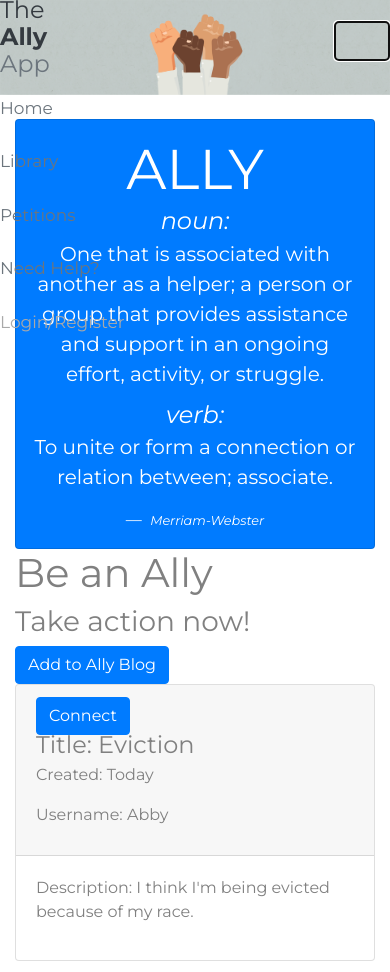
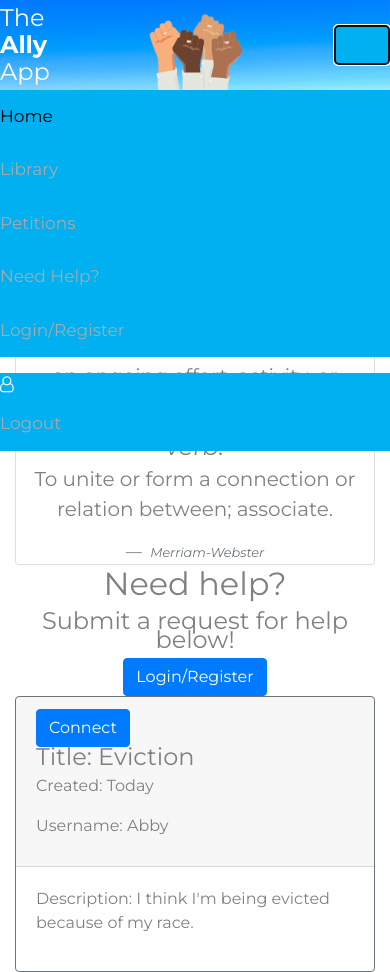
Before and after one commit to aanielson/allyApp-frontEnd, a plain HTML site: page helpBlog.html in a window 390 px wide. Both pictures are taken after a click on the button 362 px from the left and 40 px from the top of the page. Drawn offline with nearby package versions, Linux system fonts and the light colour scheme; a script that the page names is missing.

Commit message:
need help up to date with other repo

```diff
--- a/helpBlog.html
+++ b/helpBlog.html
@@ -28,114 +28,118 @@
         <nav class="homepage-nav navbar navbar-expand-md static-top p-0 fixed-top" id="navlinks">
             <div class="container-fluid">
                 <!--Ally App Logo?-->
-                <div id="logo" class="text-dark mr-3">
+                <div id="logo" class="text-white mr-3 mt-2">
                     <h4>The</h4>
                     <h4><strong>Ally</strong></h4>
-                    <h4 class="text-secondary">App</h4>
+                    <h4 class="">App</h4>
                 </div>
-                <button class="navbar-toggler" type="button" data-toggle="collapse" data-target=".navbarNav">
-                    <span class="text-secondary navbar-toggler-icon"></span>
+                <button class="navbar-toggler text-white" type="button" data-toggle="collapse" data-target=".navbarNav">
+                    <span class="text-white navbar-toggler-icon"></span>
                 </button>
                 <div class="navbar-collapse collapse w-100 order-1 order-md-0 dual-collapse2 navbarNav">
                     <ul class="navbar-nav mr-auto">
-                        <li class="nav-item active"><a href="/" class="text-secondary nav-link active">Home<span
+                        <li class="nav-item active"><a href="/" class="nav-link active">Home<span
                                     class="sr-only">(current)</span></a></li>
-                        <li class="nav-item"><a href="/library" class="text-secondary nav-link">Library</a></li>
-                        <li class="nav-item"><a href="#" class="text-secondary nav-link">Petitions</a></li>
-                        <li class="nav-item"><a href="/helpBlog" class="text-secondary nav-link">Need Help?</a></li>
+                        <li class="nav-item"><a href="/library" class="nav-link">Library</a></li>
+                        <li class="nav-item"><a href="/petitions" class="nav-link">Petitions</a></li>
+                        <li class="nav-item"><a href="/helpBlog" class="nav-link">Need Help?</a></li>
+
                     </ul>
                 </div>
                 <div class="navbar-collapse collapse w-100 order-3 dual-collapse2 navbarNav">
                     <ul class="navbar-nav ml-auto">
-                        <li class="nav-item">
                         <!--Link to Login Page-->
-                            <a class="nav-link login-link" href="/users/login">
-                                <!--Avatar img displays in far right corner-->
-                                <div class="user-avatar-div">
-                                    <span id="loggedin">Login/Register</span>
-                                </div>
-                            </a>
-                        </li>
+                        <li class="nav-item"><a class="nav-link login-link" href="/users/login">
+                                <span id="loggedin">Login/Register</span></a></li>
+                        <li class="nav-item mt-3"><span class="icon-box"><i
+                                    class="fa fa-user-o fa-xxs text-white"></i></span></li>
+                        <!--Link to Logout Page-->
+                        <li class="nav-item"><a class="nav-link login-link" href="/users/logout">Logout</a></li>
                     </ul>
                 </div>
+
             </div>
         </nav>
     </header>
     <!--Initial section with image-->
-    <img src="./home.png" alt="fists" id="fists" />
+    <img src="./allyAppBanner-blue.png" alt="fists" id="fists" />
     <br>
     <br>
-    <div class="needHelp container">
-        <div class="card bg-primary text-white text-center p-3">
-            <h1 class="display-4">ALLY</h1>
+    <div class="container">
+        <div class="card ally-box text-center">
+            <h1 id="ally" class="display-1 ally">ally</h1>
             <blockquote class="blockquote mb-0">
-                <h4 class="font-italic">noun:</h4>
-                <p>One that is associated with another as a helper; a person or group that
+                <h4 id="pos" class="font-italic noun">noun:</h4>
+                <p id="definition">One that is associated with another as a helper; a person or group that
                     provides assistance and support in an ongoing effort, activity, or struggle.
                 </p>
-                <h4 class="font-italic">verb:</h4>
-                <p>To unite or form a connection or relation between; associate.
+                <h4 id="pos" class="font-italic verb">verb:</h4>
+                <p id="definition">To unite or form a connection or relation between; associate.
                 </p>
-                <footer class="blockquote-footer text-white">
+                <footer class="blockquote-footer text-secondary">
                     <small>
-                        <cite title="Source Title">Merriam-Webster</cite>
+                        <cite title="Source Title" class="text-secondary">Merriam-Webster</cite>
                     </small>
                 </footer>
             </blockquote>
         </div>
     </div>
-    <div class="container blog">
-        <h1>Be an Ally</h1>
-        <h3>Take action now!</h3>
+    <div class="container help-box">
+        <h2 class="text-center" id="ally1">Need help?</h2>
+        <h4 class="text-center" id="ally2">Submit a request for help below!</h4>
         <div class="row">
-            <div class="col-md-6 col-sm-6">
+
+            <div class="col-md-12 col-sm-4 text-center" id="filter-menu">
+                <div class="help-login-protected">
                     <!-- Button trigger modal -->
-                <button type="button" class="btn btn-primary" data-toggle="modal" data-target="#staticBackdrop">
-                    Add to Ally Blog
+                    <button type="button" class="btn btn-primary" id="help-post"
+                        onclick="window.location='/users/login'">
+                        Login/Register
                     </button>
                 </div>
+            </div>
+        </div>
 
-            <!-- Modal/Blog Form -->
+        <!-- Form Modal -->
         <div class="modal fade" id="staticBackdrop" data-backdrop="static" tabindex="-1" role="dialog"
             aria-labelledby="staticBackdropLabel" aria-hidden="true">
             <div class="modal-dialog modal-lg" role="document">
                 <div class="modal-content">
                     <div class="modal-header">
-                            <h5 class="modal-title" id="staticBackdropLabel">Modal title</h5>
+                        <h5 class="modal-title" id="staticBackdropLabel">Request Help</h5>
                         <button type="button" class="close" data-dismiss="modal" aria-label="Close">
                             <span aria-hidden="true">&times;</span>
                         </button>
                     </div>
                     <div class="modal-body">
-                            <form id="helpForm">
+                        <form id="helpForm" method="POST" action="/helpBlog">
                             <div class="form-group">
                                 <label for="title">Subject:</label>
-                                    <input placeholder="Blog Title" type="text" class="form-control" id="title">
+                                <input placeholder="Blog Title" type="text" class="form-control" id="title"
+                                    name="title">
                                 <br />
                                 <label for="body">Description:</label>
                                 <textarea
                                     placeholder="Describe the situation and the type of help you need from an ally."
-                                        class="form-control" rows="10" id="body"></textarea>
-                                    <div class="form-group">
-                                        <!-- {{!-- Username will auto populate from log-in info--}} -->
-                                        <label for="category">Username:</label>
-                                    </div>
-                                </div>
-                            </form>
+                                    class="form-control" rows="10" id="body" name="body"></textarea>
+                                <input type="textfield" id="help_userid" name="help_userid" />
+                                <input type="textfield" id="help_username" name="help_username" />
                             </div>
                             <div class=" modal-footer">
                                 <button type="submit" class="btn btn-primary submit">Submit</button>
                             </div>
-                    </div>
-                </div>
-            </div>
+                        </form>
+                    </div> <!-- / modal-body -->
+                </div> <!-- / modal-content -->
+            </div> <!-- / modal-dialog -->
         </div>
         <div class="row">
             <div class="col-md-12 blog-container">
                 <!-- {{#each data}} -->
-                <div class="card">
+                <div class="card border border-secondary">
                     <div class="card-header">
-                        <button class="connect btn btn-primary">Connect</button>
+                        <button class="connect btn btn-primary"
+                            onclick="location.href='/messages/compose/{{dataValues.uid}}/{{dataValues.id}}/0'">Connect</button>
                         <h4>Title: Eviction</h4>
                         <p>Created: Today</p>
                         <p id="blogName">Username: Abby</p>
@@ -145,6 +149,7 @@
                     </div>
                 </div>
                 <!-- {{/each}} -->
+            </div>
         </div>
     </div>
     <!-- SCRIPT FOR MODALS -->
--- a/style.css
+++ b/style.css
@@ -59,4 +59,14 @@ a:hover {
 #fists {
     width: 100%;
 }
+.navbar-toggler {
+    background-color: rgb(0, 176, 240);
+}
 /*====================================== END Navbar/Header styling======================================*/
+
+/*====================================== Responsive Navbar/Header styling======================================*/
+@media screen and (max-width: 560px) {
+    .nav-item {
+        background-color: rgb(0, 176, 240);
+    }
+}
```
Also changed, not shown: library.html (+13 -11 lines). Lines whose indentation alone changed are shown as unchanged.
